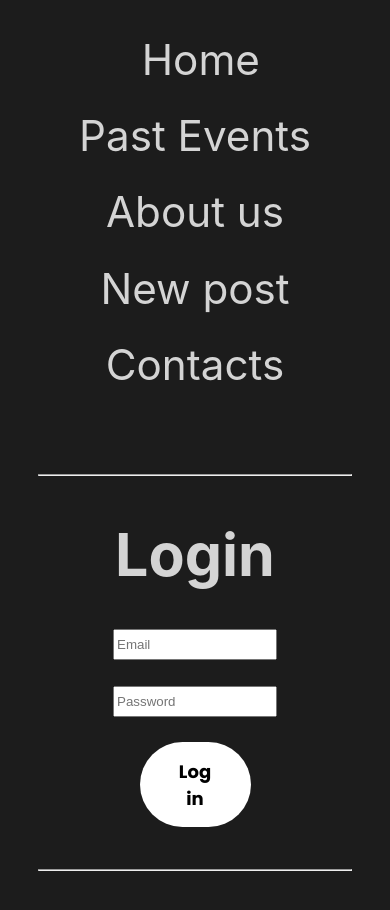
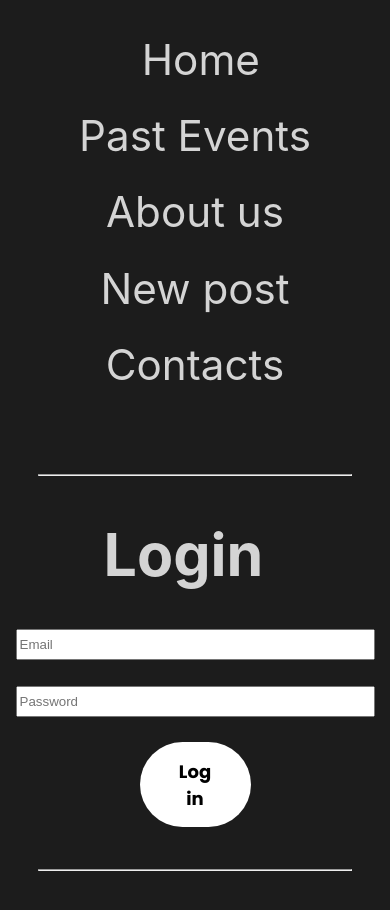
Before and after one commit to Makhayev/dsnext, a Next.js app: page /CreatePost in a window 390 px wide. Shown: the top 910 px of the page. Built offline with nearby package versions, Linux system fonts and the light colour scheme.

Commit message:
createpost

```diff
--- a/styles/CreatePost.module.css
+++ b/styles/CreatePost.module.css
@@ -77,3 +77,19 @@
   .bn37:hover {
     transform: perspective(1px) scale3d(1.044, 1.044, 1) translateZ(0) !important;
   }
+
+  @media only screen and (max-width: 600px) {
+    .header {
+      width: 90vw;
+    }
+    .bn {
+      width: 70vw;
+    }
+    .shortInput {
+      width: 90vw;
+    }
+
+    .largeInput {
+      width: 90vw;
+    }
+  }
```
